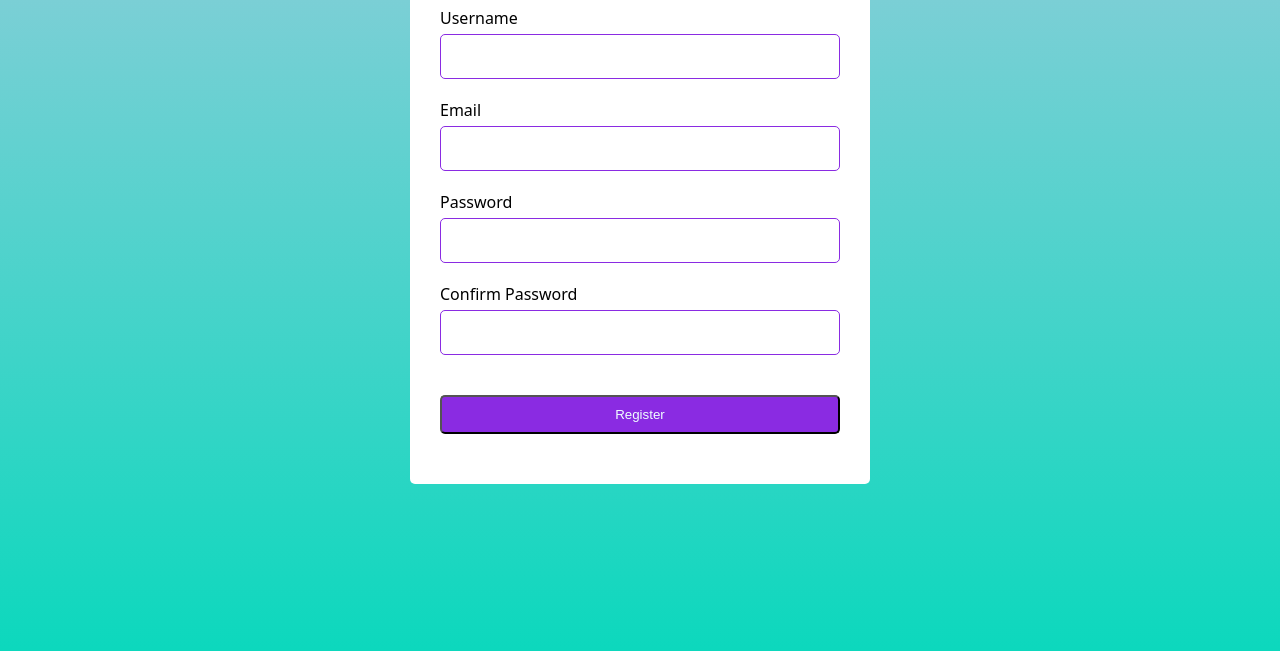
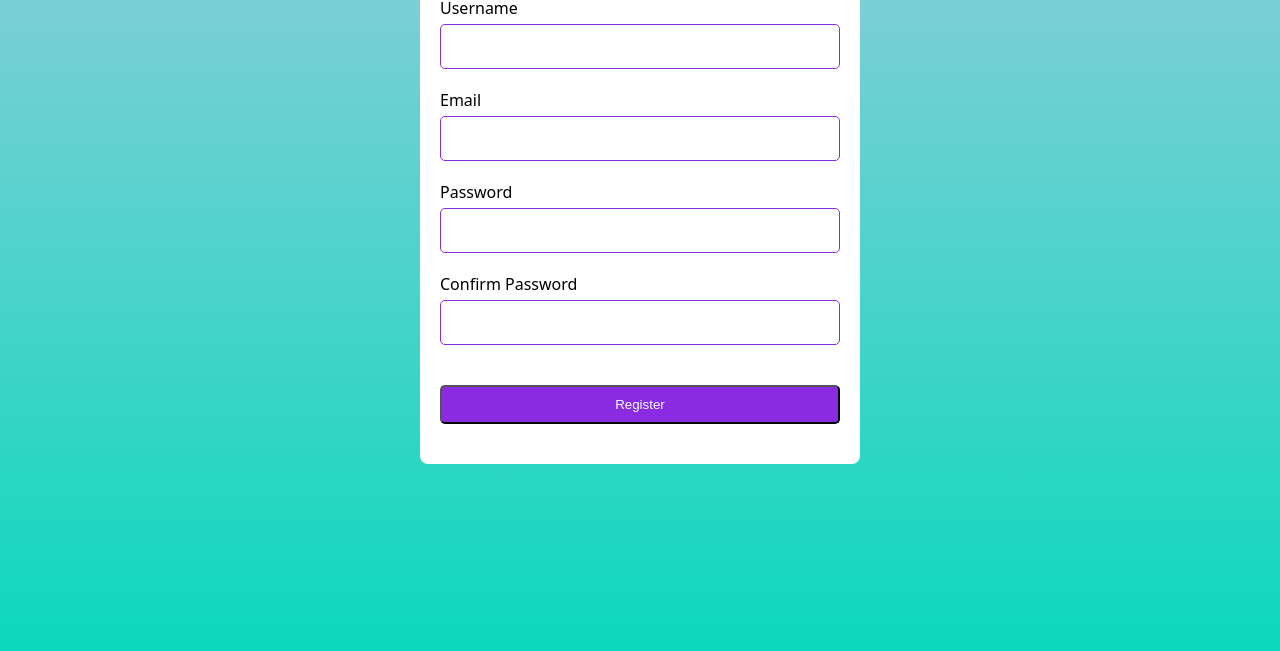
Before and after one commit to Sruthiravichnadran/Form-Validation, a plain HTML site: page index.html in a window 1280 px wide. Shown: the part 149-800 px from the top of the page. Drawn offline with Linux system fonts and the light colour scheme.

Commit message:
CSS code

```diff
--- a/style.css
+++ b/style.css
@@ -10,8 +10,8 @@ body{
     width:400px;
     margin: 5vh auto 0 auto;
     background-color: white;
-    border-radius: 5px;
-    padding: 30px;
+    border-radius: 8px;
+    padding: 20px;
 }
 
 h1{
```
